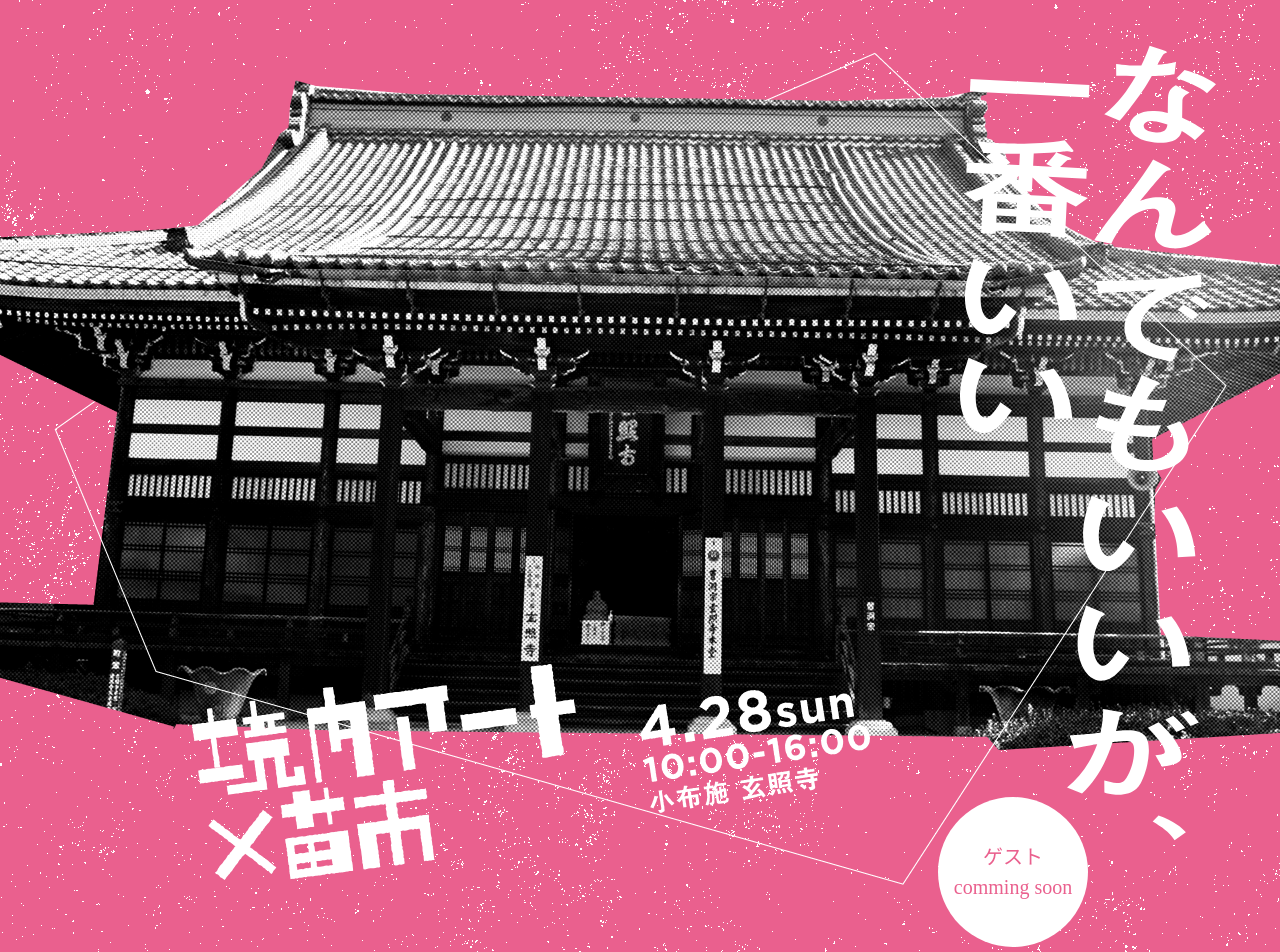
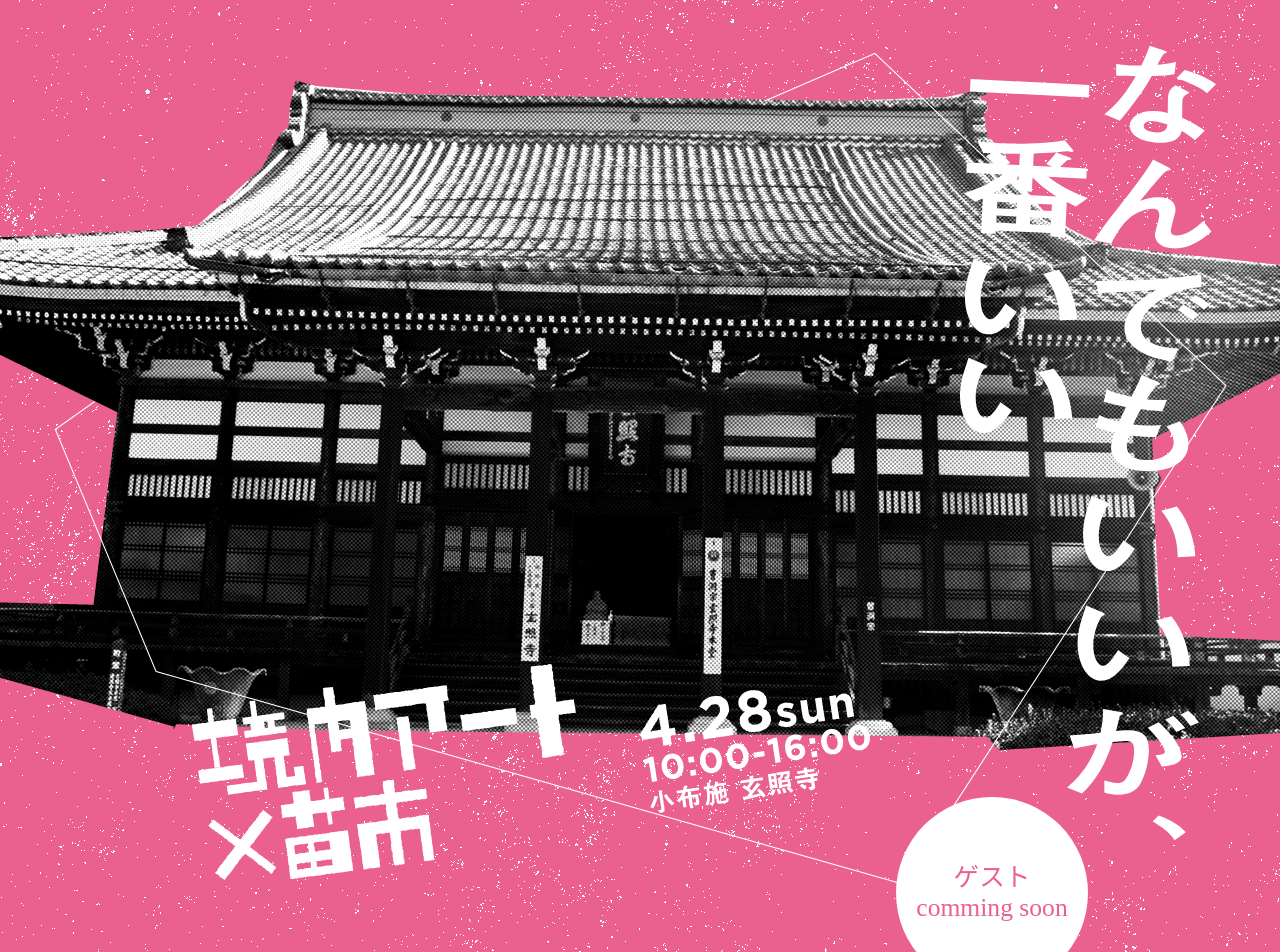
Before and after one commit to hiromuu/keidai-art, a React (Create React App) app: page / in a window 1280 px wide. Shown: the top 952 px of the page. Built offline with nearby package versions, Linux system fonts and the light colour scheme; the HTML template or start-up script is replaced by a standard one.

Commit message:
若干PCの文字修正

```diff
--- a/src/App.tsx
+++ b/src/App.tsx
@@ -72,8 +72,8 @@ function App() {
         display: 'flex',
         alignItems: 'center',
         justifyContent: 'center',
-        width: '150px',
-        height: '150px',
+        width: '15vw',
+        height: '15vw',
         borderRadius: '50%',
         backgroundColor: 'white',
         color: 'rgb(234, 96, 142)',
@@ -290,13 +290,13 @@ function App() {
     const bothTextPrice: React.CSSProperties = {
         color: 'white',
         fontWeight: 'bold',
-        fontSize: '5vh',
+        fontSize: '2.5vw',
     }
 
     const bothText: React.CSSProperties = {
         color: 'white',
         fontWeight: 'bold',
-        fontSize: '2vh',
+        fontSize: '0.9vw',
         textAlign: 'left',
     }
 
@@ -378,8 +378,9 @@ function App() {
                     <img src="/images/day.svg" alt="Day" style={{ ...dayStyle, ...additionalImageStyle }} />
                     <img src="/images/copy.svg" alt="Copy" style={{ ...copyStyle, ...additionalImageStyle }} />
                     <div style={{ ...circleStyle, ...additionalImageStyle }}>
-                        ゲスト<br />
-                        comming soon
+                        <p style={{ fontSize: "2vw" }}>
+                            ゲスト<br />
+                            comming soon</p>
                     </div>
                 </div>
 
```
